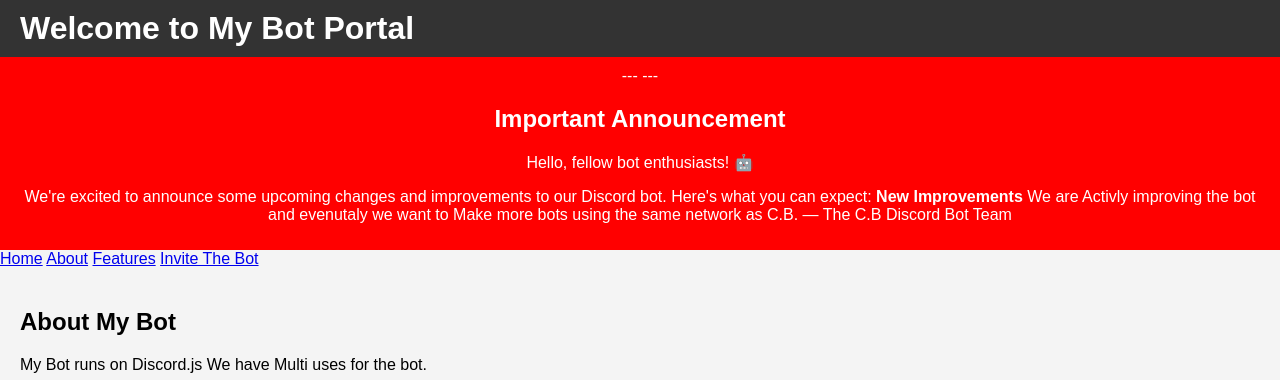
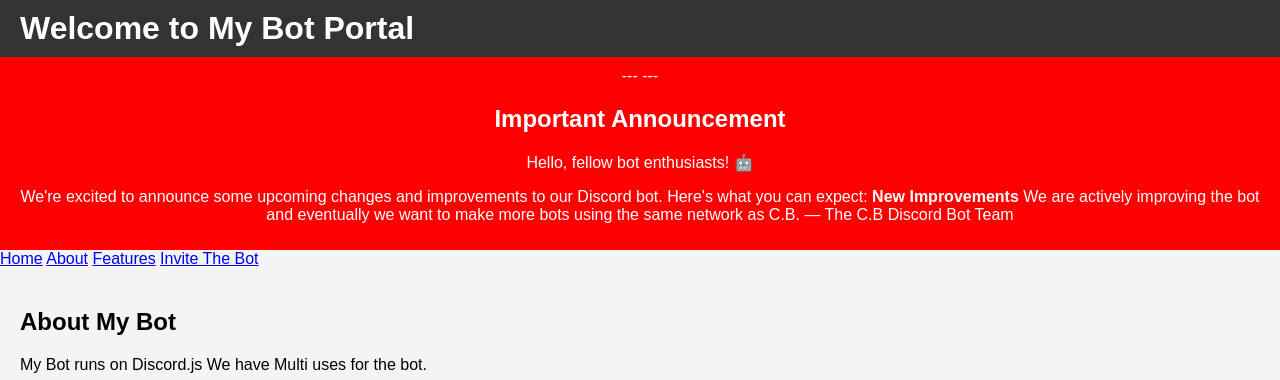
Before and after one commit to Jonathen-Coders/Botsite, a Jekyll site: the page built from index.html, in a window 1280 px wide. Shown: the top 380 px of the page. Built offline with Jekyll 4.4.1, drawn with Linux system fonts in a browser that asks for light colours.

Commit message:
chore: Update 404 page with corrected link to homepage chore: spelled check announcement.md

```diff
--- a/404.html
+++ b/404.html
@@ -22,6 +22,6 @@
 <body>
     <h1>404 - Page Not Found</h1>
     <p>The page you are looking for does not exist or has moved to a new location. For more information why you could be reciving this check with github.com.</p>
-    <p>If you need further Assistance with this page please go back to </p><url>bot-site.joncodingreviews.com</url>
+    <p>If you need further Assistance with this page please go back to </p><a href="bot-site.joncodingreviews.com">Homepage</a>
 </body>
 </html>
--- a/announcement.md
+++ b/announcement.md
@@ -6,6 +6,6 @@
 <p>We're excited to announce some upcoming changes and improvements to our Discord bot. Here's what you can expect:
 
 <b>New Improvements</b>
-We are Activly improving the bot and evenutaly we want to Make more bots using the same network as C.B.
+We are actively improving the bot and eventually we want to make more bots using the same network as C.B.
 
 — The C.B Discord Bot Team</p>
```
